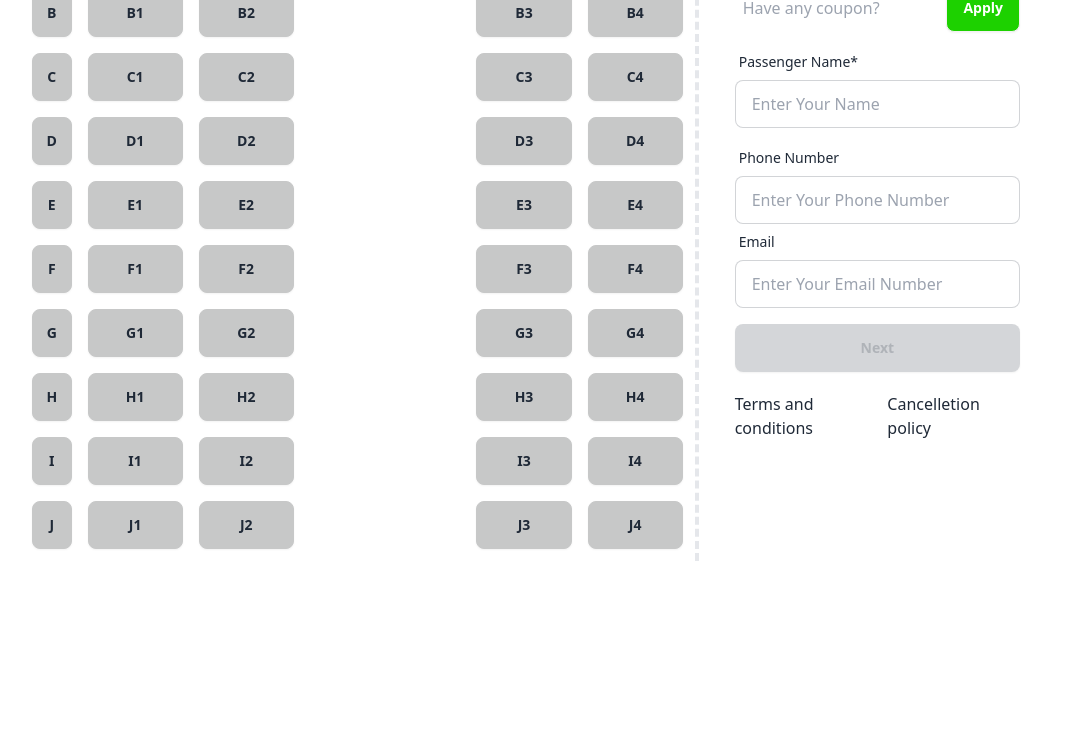
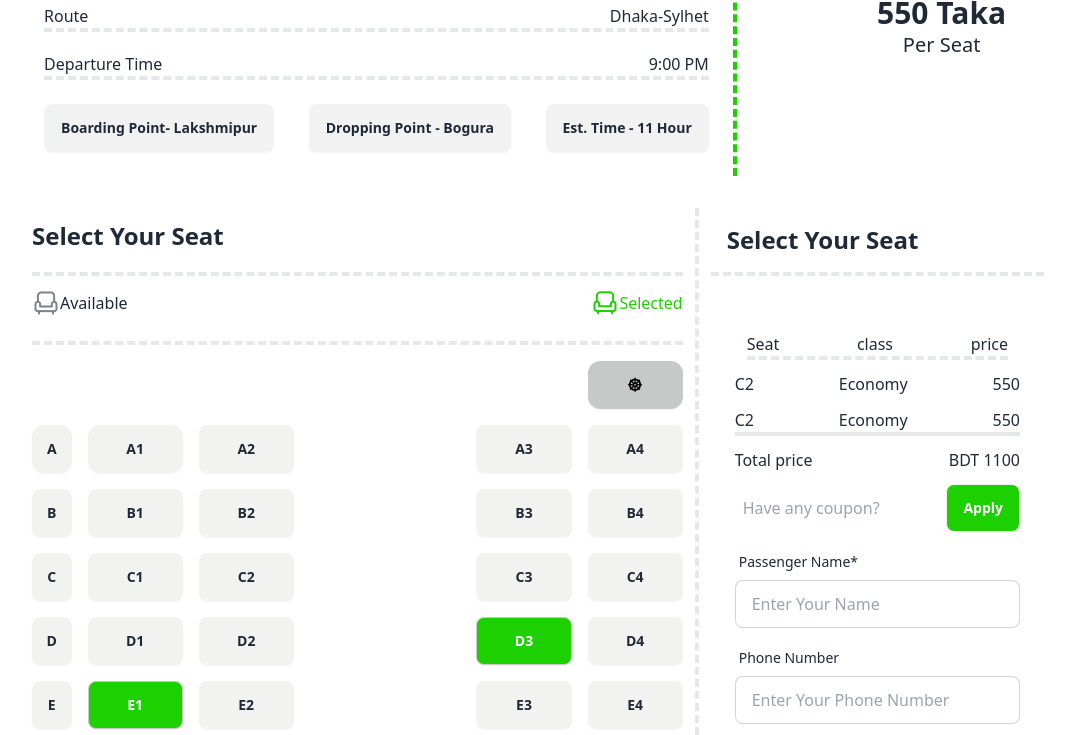
Before and after one commit to maimunarahma/smart-ticket, a plain HTML site: page index.html in a window 1280 px wide. Shown: the part 1316-2051 px from the top of the page, without its empty margins (108-1183 px from the left). Before the commit the page ends 1877 px from the top, so only its background shows below. Drawn offline with nearby package versions, Linux system fonts and the light colour scheme.

Commit message:
button done

```diff
--- a/index.html
+++ b/index.html
@@ -53,7 +53,7 @@
                     <li><a>Search</a></li>
                     </ul>
                   </div>
-                  <a class="btn btn-ghost text-xl">P-TIcket</a>
+                  <a class="btn btn-ghost text-4xl font-extrabold">P-TIcket</a>
                 </div>
                 <div class="navbar-center hidden lg:flex">
                   <ul class="menu menu-horizontal px-1">
@@ -65,48 +65,48 @@
                   </ul>
                 </div>
                 <div class="navbar-end ">
-                  <a class="btn bg-[rgba(29, 209, 0, 0.4)]">Bus <img src="./images/bus-icon.png" alt=""></a>
+                  <a class="btn bg-gradient-to-[#1DD100]">Bus <img src="./images/bus-icon.png" alt=""></a>
                 </div>
               </div>
         </nav>
         <!-- <div class="banner bg-[url('./images/banner.png')] bg-no-repeat bg-cover rounded-xl"> -->
-          <div class=" relative flex flex-col justify-between items-center md:p-10 p-5 banner bg-[url('./images/banner.png')] bg-no-repeat bg-cover rounded-xl">
+          <div class=" relative flex flex-col justify-between items-center md:p-10  banner md:bg-[url('./images/banner.png')] bg-[url('./images/banner1.png')] bg-no-repeat bg-cover rounded-xl">
             <h1 class=" pt-24 mt-10 md:text-[64px] text-2xl font-extrabold"> <span class="text-white">End-to-End Travel with</span> </h1>
               <h1 class="md:text-[64px] text-2xl md:pt-20 font-extrabold text-[#1DD100]">P Paribahan</span></h1>
               <p class="pt-7  text-white">Yes, you can run unit tests and view the results directly within the app.The integrated testing features allow for a streamlined .</p>
 
-              <button class="btn btn-active bg-[#1DD100] text-black mt-6 mb-44" onclick="window.location.href='#ticket'">Buy Tickets</button>
+              <button class="btn btn-active bg-[#1DD100] text-black mt-6 mb-44 font-extrabold border-none" onclick="window.location.href='#ticket'">Buy Tickets</button>
           </div>
 
          </div>
 
-          <div class="bg-white rounded-xl absolute bottom-4 p-7">
+          <div class="bg-white rounded-xl md:absolute bottom-[-70.5px] left-72 p-10 border-b-4 border-[#1DD100]">
 
-            <div class="flex justify-around items-center">
+            <div class="flex justify-between gap-3 items-center">
               <img src="./images/people.png" alt="">
               <div>
-                <h1>500k+</h1>
+                <h1 class="text-4xl font-extrabold">500k+</h1>
                 <p>Registered Users</p>
               </div>
             </div>
 
               </div>
             </div>
-            <div class="bg-white rounded-xl absolute  bottom-5 p-8">
-              <div class="flex justify-around items-center">
+            <div class="bg-white rounded-xl md:absolute  bottom-[-70.5px] left-[40%] p-10 border-b-4 border-[#1DD100]">
+              <div class="flex justify-between gap-3 items-center">
                 <img src="./images/ticket-cupon.png" alt="">
                 <div>
-                  <h1>1.7lacks</h1>
+                  <h1 class="text-4xl font-extrabold">1.7lacks</h1>
                   <p>Ticket coupons sold</p>
                 </div>
               </div>
             </div>
 
-            <div class="bg-white rounded-xl absolute bottom-4 -left-40 p-8">
-            <div class="flex justify-around items-center">
+            <div class="bg-white rounded-xl md:absolute bottom-[-70.5px] right-80 p-10 border-b-4 border-[#1DD100] bg-gradient-to-l">
+            <div class="flex justify-between gap-3 items-center">
               <img src="./images/stoppage.png" alt="">
               <div>
-                <h1>80k+</h1>
+                <h1 class="text-4xl font-extrabold">80k+</h1>
                 <p>Rental partens</p>
           </div>
           </div>
@@ -114,78 +114,133 @@
 
     </header>
              <section class="w-[80%] mx-auto px-0 border-t-8 rounded-xl border-[#1DD100] mt-64" id="ticket">
+              <div class="flex flex-col items-center justify-between">
+                <h1 class=" mt-14  text-4xl font-extrabold">Ph Paribahan</h1>
+                <p class=" mt-4 text-sm font-normal">Yes, you can run unit tests and view the results directly within the app. The integrated <br>sting features allow for a streamlined </p>
+              </div>
+              <div class="flex justify-between items-center">
+                <div class="flex flex-col justify-between w-[70%] mt-20 ">
+                  <div class="flex  flex-col  justify-between items-center   border-r-4 border-dashed border-[#1DD100] p-6" >
+                    <div class="flex justify-between  items-center w-full">
+                      <div class="flex  items-center gap-2">
+                        <img src="./images/bus-logo.png" alt="">
+                        <div>
+                          <h1>Greenline Paribahan</h1>
+                          <p>Coach-009-WEB ! AC_Business</p>
+                        </div>
+                        </div>
+
+                        <button class="btn">40 seats Left</button>
+                      </div>
+                      <div class="w-full mt-5  flex  items-center justify-between border-b-4 border-dashed">
+                        <h3>Route</h3>
+                        <h3 >Dhaka-Sylhet</h3>
+
+                      </div>
+                      <div class="w-full flex mt-5 items-center justify-between border-b-4 border-dashed">
+                        <h3>Departure Time</h3>
+                        <h3 >9:00 PM</h3>
+
+                      </div>
+                      <div class="flex justify-between items-center w-full mt-6">
+                        <button class="btn">Boarding Point- Lakshmipur</button>
+                        <button class="btn">Dropping Point - Bogura</button>
+                        <button class="btn">Est. Time - 11 Hour</button>
+                      </div>
+
+                   </div>
+
+
+                    </div>
+                    <div class="flex flex-col justify-between w-[20%] items-center">
+                      <img src="./images/fare.png" alt="">
+                      <h1 class="font-extrabold text-3xl">550 Taka</h1>
+                      <p class="text-xl">Per Seat</p>
+
+                    </div>
+              </div>
+
+
+                  </div>
+                </div>
+
+
+                <div>
+
+                </div>
+              </div>
               <div class="grid md:grid-cols-3 grid-cols-1  gap-3 mt-8 ">
                 <div class="col-span-2 border-r-4 border-dashed p-3 ">
                <h1 class="font-semibold text-2xl mb-5">Select Your Seat</h1>
 
                <div class="flex justify-between items-center my-4 border-t-4 border-b-4 border-dashed ">
                 <h5 class="flex items-center mt-3 mb-6"><img src="./images/seat-gray.png" alt="">Available</h5>
-                <h5 class="flex items-center mt-3 mb-6"><img src="./images/seat-green.png" alt="">Available</h5>
+                <h5 class="flex items-center mt-3 mb-6 text-[#1DD100]"><img src="./images/seat-green.png" alt="">Selected</h5>
                </div>
                <div class="grid grid-cols-12 gap-4 grid-rows-11 ">
-                <p class="col-span-10 md:col-span-11 "></p>
-                <button class="btn btn-active md:col-span-1 col-span-2 rounded-xl"><i class="fa-solid fa-dharmachakra text-black"></i></button>
+                <p class="col-span-10  "></p>
+                <button class="btn btn-active  col-span-2 rounded-xl"><i class="fa-solid fa-dharmachakra text-black"></i></button>
 
-                <button class="btn btn-active md:col-span-1 col-span-2 rounded-xl ">A</button>
-                <button class="btn btn-active md:col-span-2 col-span-2 rounded-xl">A1</button>
-                <button class=" btn btn-active md:col-span-2 col-span-2">A2</button>
+                <button class="btn btn-active md:col-span-1 col-span-2 rounded-xl bg-[#eff1eecd] border-none">A</button>
+                <button class="btn btn-active md:col-span-2 col-span-2 rounded-xl bg-[#eff1eecd] border-none seat">A1</button>
+                <button class=" btn btn-active md:col-span-2 col-span-2 bg-[#eff1eecd] border-none seat">A2</button>
                 <p class="md:col-span-3 col-span-2"></p>
-                <button class="btn btn-active md:col-span-2 col-span-2">A3</button>
-                <button class="btn btn-active md:col-span-2 col-span-2">A4</button>
-                <button class="btn btn-active md:col-span-1 col-span-2">B</button>
-                <button class=" btn btn-active md:col-span-2 col-span-2">B1</button>
-                <button class="btn btn-active md:col-span-2 col-span-2">B2</button>
+                <button class="btn btn-active md:col-span-2 col-span-2 bg-[#eff1eecd] border-none seat">A3</button>
+                <button class="btn btn-active md:col-span-2 col-span-2 bg-[#eff1eecd] border-none seat">A4</button>
+                <button class="btn btn-active md:col-span-1 col-span-2 bg-[#eff1eecd] border-none">B</button>
+                <button class=" btn btn-active md:col-span-2 col-span-2 bg-[#eff1eecd] border-none seat">B1</button>
+                <button class="btn btn-active md:col-span-2 col-span-2 bg-[#eff1eecd] border-none seat">B2</button>
                 <p class="md:col-span-3 col-span-2"></p>
-                <button class="btn btn-active md:col-span-2 col-span-2">B3</button>
-                <button class="btn btn-active  md:col-span-2 col-span-2">B4</button>
-                <button class="btn btn-active md:col-span-1 col-span-2">C</button>
-                <button class="btn btn-active md:col-span-2 col-span-2">C1</button>
-                <button class="btn btn-active md:col-span-2 col-span-2">C2</button>
+                <button class="btn btn-active md:col-span-2 col-span-2 bg-[#eff1eecd] border-none seat">B3</button>
+                <button class="btn btn-active  md:col-span-2 col-span-2 bg-[#eff1eecd] border-none seat">B4</button>
+                <button class="btn btn-active md:col-span-1 col-span-2 bg-[#eff1eecd] border-none ">C</button>
+                <button class="btn btn-active md:col-span-2 col-span-2 bg-[#eff1eecd] border-none seat">C1</button>
+                <button class="btn btn-active md:col-span-2 col-span-2 bg-[#eff1eecd] border-none seat">C2</button>
                 <p class="md:col-span-3 col-span-2"></p>
-                <button class="btn btn-active md:col-span-2 col-span-2">C3</button>
-                <button class="btn btn-active md:col-span-2 col-span-2">C4</button>
-                <button class="btn btn-active md:col-span-1 col-span-2">D</button>
-                <button class="btn btn-active md:col-span-2 col-span-2">D1</button>
-                <button class="btn btn-active md:col-span-2 col-span-2">D2</button>
+                <button class="btn btn-active md:col-span-2 col-span-2 bg-[#eff1eecd] border-none seat">C3</button>
+                <button class="btn btn-active md:col-span-2 col-span-2 bg-[#eff1eecd] border-none seat">C4</button>
+                <button class="btn btn-active md:col-span-1 col-span-2 bg-[#eff1eecd] border-none ">D</button>
+                <button class="btn btn-active md:col-span-2 col-span-2 bg-[#eff1eecd] border-none seat">D1</button>
+                <button class="btn btn-active md:col-span-2 col-span-2 bg-[#eff1eecd] border-none seat">D2</button>
                 <p class="md:col-span-3 col-span-2"></p>
-                <button class="btn btn-active md:col-span-2 col-span-2">D3</button>
-                <button class="btn btn-active md:col-span-2 col-span-2">D4</button>
-                <button class="btn btn-active md:col-span-1 col-span-2">E</button>
-                <button class="btn btn-active md:col-span-2 col-span-2">E1</button>
-                <button class="btn btn-active md:col-span-2 col-span-2">E2</button>
+                <button class="btn btn-active md:col-span-2 col-span-2 bg-[#1DD100] text-white seat">D3</button>
+                <button class="btn btn-active md:col-span-2 col-span-2 bg-[#eff1eecd] border-none seat">D4</button>
+                <button class="btn btn-active md:col-span-1 col-span-2 bg-[#eff1eecd] border-none">E</button>
+                <button class="btn btn-active md:col-span-2 col-span-2 bg-[#1DD100] text-white seat">E1</button>
+                <button class="btn btn-active md:col-span-2 col-span-2 bg-[#eff1eecd] border-none seat">E2</button>
                 <p class="md:col-span-3 col-span-2"></p>
-                <button class="btn btn-active md:col-span-2 col-span-2">E3</button>
-                <button class="btn btn-active col-span-2">E4</button>
-                <button class="btn btn-active md:col-span-1 col-span-2">F</button>
-                <button class="btn btn-active col-span-2">F1</button>
-                <button class="btn btn-active col-span-2">F2</button>
+                <button class="btn btn-active md:col-span-2 col-span-2 bg-[#eff1eecd] border-none seat">E3</button>
+                <button class="btn btn-active col-span-2 bg-[#eff1eecd] border-none seat">E4</button>
+                <button class="btn btn-active md:col-span-1 col-span-2 bg-[#eff1eecd] border-none">F</button>
+                <button class="btn btn-active col-span-2 bg-[#eff1eecd] border-none seat">F1</button>
+                <button class="btn btn-active col-span-2 bg-[#eff1eecd] border-none seat">F2</button>
                 <p class="md:col-span-3 col-span-2"></p>
-                <button class="btn btn-active col-span-2">F3</button>
-                <button class="btn btn-active col-span-2">F4</button>
-                <button class="btn btn-active md:col-span-1 col-span-2">G</button>
-                <button class="btn btn-active col-span-2">G1</button>
-                <button class="btn btn-active col-span-2">G2</button>
+                <button class="btn btn-active col-span-2 bg-[#eff1eecd] border-none seat">F3</button>
+                <button class="btn btn-active col-span-2 bg-[#eff1eecd] border-none seat">F4</button>
+                <button class="btn btn-active md:col-span-1 col-span-2 bg-[#eff1eecd] border-none">G</button>
+                <button class="btn btn-active col-span-2 bg-[#eff1eecd] border-none seat">G1</button>
+                <button class="btn btn-active col-span-2 bg-[#1DD100] text-white seat">G2</button>
                 <p class="md:col-span-3 col-span-2"></p>
-                <button class="btn btn-active col-span-2">G3</button>
-                <button class="btn btn-active col-span-2">G4</button>
-                <button class="btn btn-active md:col-span-1 col-span-2">H</button>
-                <button class="btn btn-active col-span-2">H1</button>
-                <button class="btn btn-active col-span-2">H2</button>
+                <button class="btn btn-active col-span-2 bg-[#eff1eecd] border-none seat">G3</button>
+                <button class="btn btn-active col-span-2 bg-[#eff1eecd] border-none seat">G4</button>
+                <button class="btn btn-active md:col-span-1 col-span-2 bg-[#eff1eecd] border-none">H</button>
+                <button class="btn btn-active col-span-2 bg-[#eff1eecd] border-none seat">H1</button>
+                <button class="btn btn-active col-span-2 bg-[#eff1eecd] border-none seat">H2</button>
                 <p class="md:col-span-3 col-span-2"></p>
-                <button class="btn btn-active col-span-2">H3</button>
-                <button class="btn btn-active col-span-2">H4</button>
-                <button class="btn btn-active md:col-span-1 col-span-2">I</button>
-                <button class=" btn btn-active col-span-2">I1</button>
-                <button class="btn btn-active col-span-2">I2</button>
+                <button class="btn btn-active col-span-2 bg-[#eff1eecd] border-none seat">H3</button>
+                <button class="btn btn-active col-span-2 bg-[#eff1eecd] border-none seat">H4</button>
+                <button class="btn btn-active md:col-span-1 col-span-2 bg-[#eff1eecd] border-none">I</button>
+                <button class=" btn btn-active col-span-2 bg-[#eff1eecd] border-none seat">I1</button>
+                <button class="btn btn-active col-span-2 bg-[#eff1eecd] border-none seat">I2</button>
                 <p class="md:col-span-3 col-span-2"></p>
-                <button class="btn btn-active col-span-2">I3</button>
-                <button class="btn btn-active col-span-2">I4</button>
-                <button class="btn btn-active md:col-span-1 col-span-2">J</button>
-                <button class="btn btn-active col-span-2">J1</button>
-                <button class="btn btn-active col-span-2">J2</button>
+                <button class="btn btn-active col-span-2 bg-[#eff1eecd] border-none seat">I3</button>
+                <button class="btn btn-active col-span-2 bg-[#eff1eecd] border-none seat">I4</button>
+                <button class="btn btn-active md:col-span-1 col-span-2 bg-[#eff1eecd] border-none">J</button>
+                <button class="btn btn-active col-span-2 bg-[#eff1eecd] border-none seat">J1</button>
+                <button class="btn btn-active col-span-2 bg-[#eff1eecd] border-none seat">J2</button>
                 <p class="md:col-span-3 col-span-2"></p>
-                <button class="btn btn-active col-span-2">J3</button>
-                <button class="btn btn-active col-span-2">J4</button>
+                <button class="btn btn-active col-span-2 bg-[#eff1eecd] border-none seat">J3</button>
+                <button class="btn btn-active col-span-2 bg-[#eff1eecd] border-none seat">J4</button>
 
                </div>
                 </div>
@@ -212,7 +267,7 @@
                    <h1>BDT 1100</h1>
               </div>
               <div class="flex items-center mt-3">
-                <input type="text" placeholder="Have any coupon?" class="p-2 w-full">
+                <input type="text" placeholder="Have any coupon?" class="p-2 w-full" id="coupon">
                 <button class="btn bg-[#1DD100] text-white">Apply</button>
               </div>
 
@@ -220,7 +275,7 @@
                 <label class="label mt-3">
                   <span class="label-text">Passenger Name*</span>
                 </label>
-                <input type="email" placeholder="Enter Your Name" class="input input-bordered" required />
+                <input type="text" placeholder="Enter Your Name" class="input input-bordered" required />
               </div>
               <div class="form-control">
                 <label class="label mt-3">
@@ -230,7 +285,7 @@
                 <label class="label">
                   <span class="label-text">Email</span>
                 </label>
-                <input type="number" placeholder="Enter Your Email Number" class="input input-bordered" required />
+                <input type="text" placeholder="Enter Your Email Number" class="input input-bordered" required />
 
                 <button class="btn bg-[#1DD100] text-white mt-4 " disabled id="nxt-btn" onclick="another()">Next</button>
                 <div class="flex justify-between mt-5">
@@ -238,6 +293,9 @@
                   <a href="">Cancelletion policy</a>
                 </div>
               </div>
+            <dialog>
+              </dialog>
+
                   </div>
                 </div>
 
```
Also changed, not shown: js/index.js (+7 -0 lines), js/utility.js (+23 -0 lines), images/banner.png, images/banner1.png (added).
